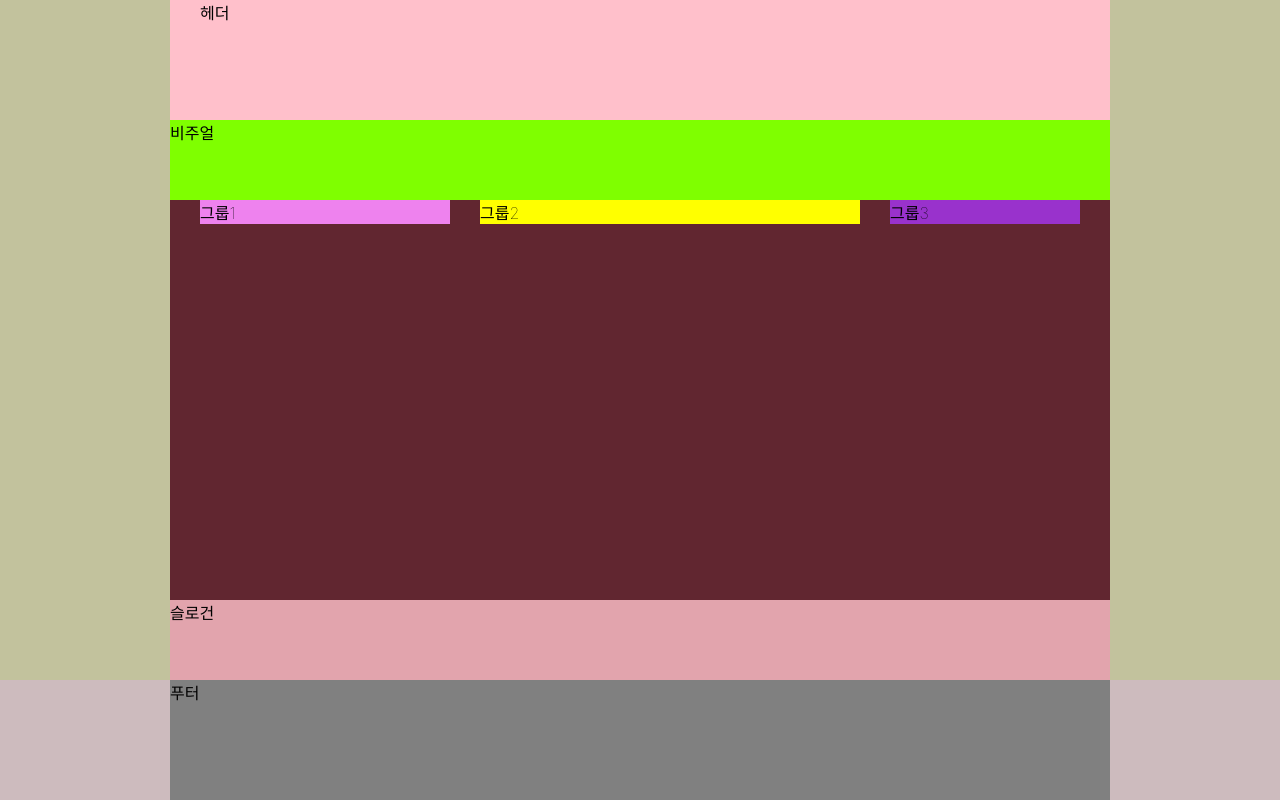
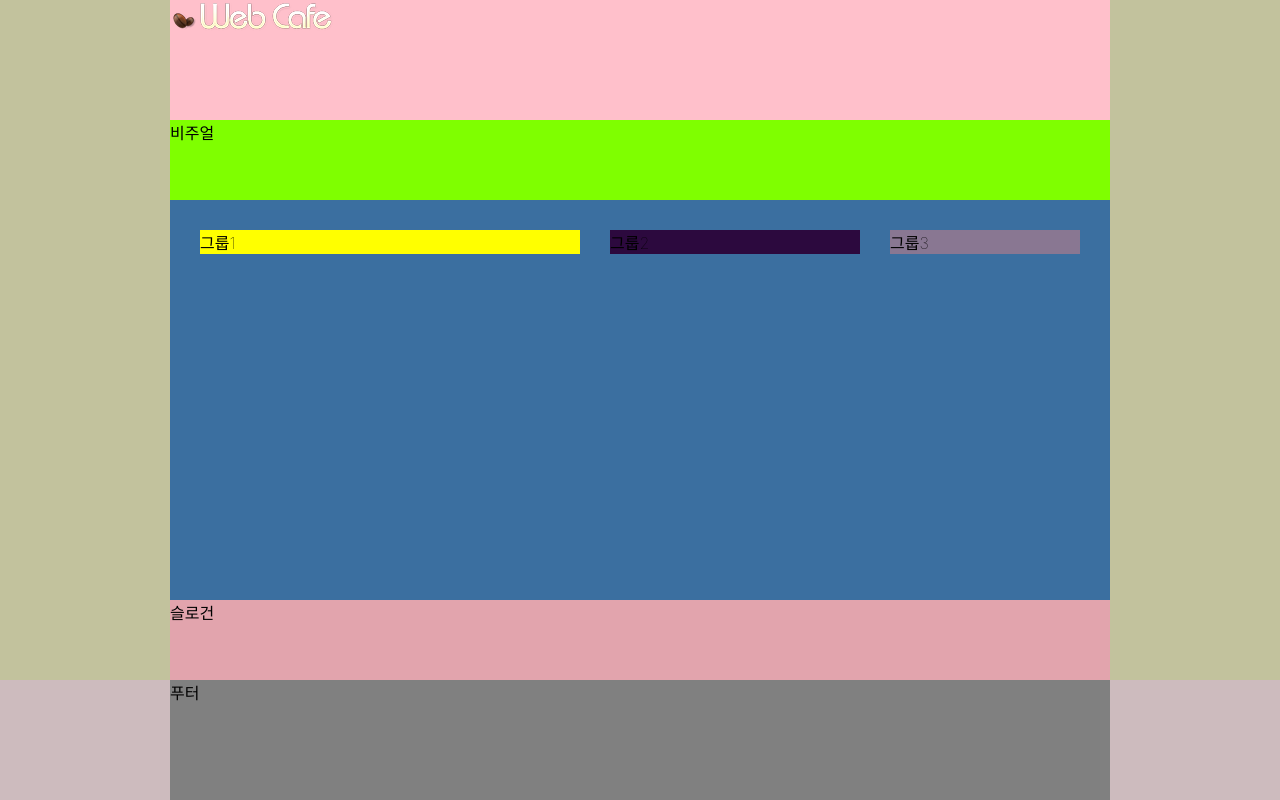
Before and after one commit to bsw98/HTML5, a website: page index.html in a window 1280 px wide. Drawn offline with Linux system fonts and the light colour scheme; a web font is replaced by a local one.

Commit message:
로고 마크업

```diff
--- a/index.html
+++ b/index.html
@@ -10,14 +10,17 @@
   <!-- 컨트롤 + 알트 + 위아래 = 복사 -->
 </head>
 <body>
-  <header class="header">헤더</header>
+  <header class="header">
+    <a href="./index-complete.html">
+      <img src="./assets/logo.png" alt="" />
+    </a>
+  </header>
   <div class="visual">비주얼</div>
     <main class="main">
       <!--div.group$*3-->
       <div class="group group1">그룹1</div>
       <div class="group group2">그룹2</div>
       <div class="group group3">그룹3</div>
-      <div class="clearfix"></div>
     </main>
   <article class="slogan">슬로건</article>
   <footer class="footer">
--- a/styles/style.css
+++ b/styles/style.css
@@ -13,13 +13,12 @@ body{
 /* 쉬프트 + 알트 + 위아래 방향키 누르면 복제가 됨*/
 /* 레이아웃 */
 .header, .visual, .main, .slogan, .footer-inner{
-    width: 940px;
-    margin:0 auto;
+  width: 940px;
+  margin:0 auto;
 }
 /* 헤더 */
 .header{
   background: pink;
-  padding:0 30px;
   height: 15vh;
 }
 /* 비주얼 */
@@ -29,32 +28,28 @@ body{
 }
 /* 메인 */
 .main{
-  background: rgb(97, 38, 48);
-  display: flow-root;
+  background: rgb(59, 111, 160);
   height: 50vh;
-  padding: 0 15px;
+  display: flex;
+  flex-direction: row;
+  flex-wrap: nowrap;
+  justify-content: space-between;
+  align-items: flex-start;
+  padding: 30px;
+}
 
-}
-.clearfix{
-  clear: both;
-}
-.group{
-  float:left;
-  margin: 0 15px;
-}
 .group1{
-background-color: violet;
-width: 250px;
-float:left
-}
-.group2{
 background-color: yellow;
 width: 380px;
 
 }
+.group2{
+  width: 250px;
+  background-color: rgb(44, 9, 62);
+}
 .group3{
   width: 190px;
-background-color: darkorchid;
+  background-color: rgb(137, 119, 146);
 }
 /* 슬로건 */
 .slogan{
```
